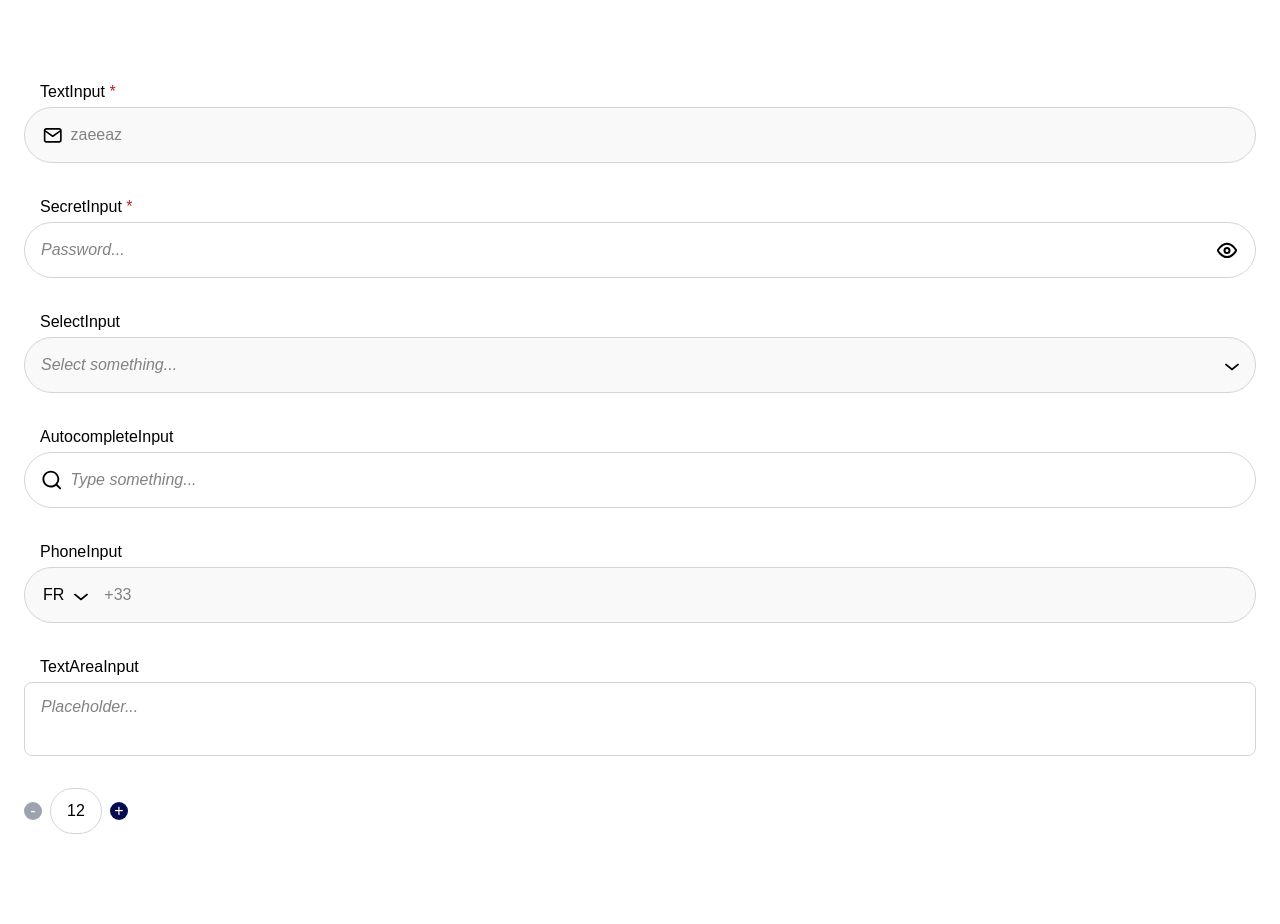
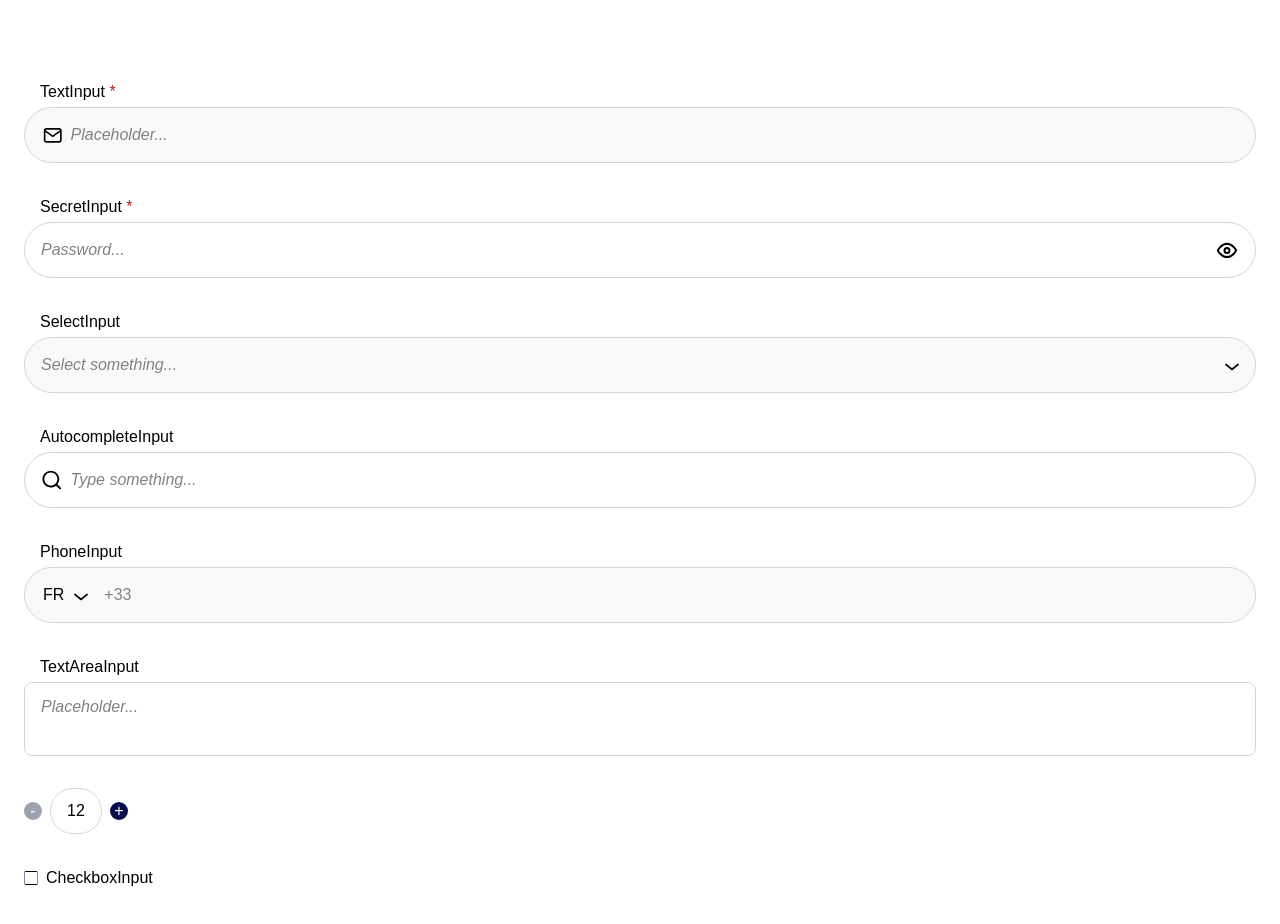
Before and after one commit to Alexandre-Fernandez/vue-inputs, a Vue app: page / in a window 1280 px wide. Shown: the top 924 px of the page. Built offline with nearby package versions, Linux system fonts and the light colour scheme.

Commit message:
added checkbox

```diff
--- a/src/App.vue
+++ b/src/App.vue
@@ -11,6 +11,7 @@ import PhoneInput from "./components/inputs/PhoneInput.vue"
 import prefixes from "./assets/prefixes.json"
 import TextAreaInput from "./components/inputs/TextAreaInput.vue"
 import CounterInput from "./components/inputs/CounterInput.vue"
+import CheckboxInput from "./components/inputs/CheckboxInput.vue"
 
 // bg-[#282828]
 export default defineComponent({
@@ -25,16 +26,18 @@ export default defineComponent({
 		PhoneInput,
 		TextAreaInput,
 		CounterInput,
+		CheckboxInput,
 	},
 	setup() {
 		const isOpen = ref(true)
-		const textInputModel = ref("zaeeaz")
+		const textInputModel = ref("")
 		const secretInputModel = ref("")
 		const selectInputModel = ref("")
 		const autocompleteInputModel = ref("")
 		const phoneInputModel = ref("")
 		const textAreaInputModel = ref("")
 		const counterInputModel = ref("")
+		const checkboxInputModel = ref(false)
 
 		return {
 			isOpen,
@@ -46,6 +49,7 @@ export default defineComponent({
 			prefixes,
 			textAreaInputModel,
 			counterInputModel,
+			checkboxInputModel,
 		}
 	},
 })
@@ -108,6 +112,7 @@ export default defineComponent({
 			v-model="counterInputModel"
 			:min-value="12"
 		/>
+		<CheckboxInput v-model="checkboxInputModel" label="CheckboxInput" />
 	</form>
 </template>
 
--- /dev/null
+++ b/src/components/inputs/CheckboxInput.vue
@@ -0,0 +1,55 @@
+<script lang="ts">
+import { computed, defineComponent, ref } from "vue"
+import useUniqueId from "@/composables/useUniqueId"
+import props from "./props"
+
+export default defineComponent({
+	props: {
+		...props,
+		modelValue: Boolean,
+	},
+	setup(props, { emit }) {
+		const id = useUniqueId()
+		const toggle = () => {
+			if (!props.disabled) emit("update:modelValue", !props.modelValue)
+		}
+
+		const border = "after:border after:border-x-primary-50"
+		const boxStyle = computed(() => {
+			if (props.disabled) return `after:bg-neutral-0 ${border}`
+			if (!props.modelValue) return `after:bg-white ${border}`
+			return "after:bg-primary-100 after:bg-checked after:bg-center after:bg-contain"
+		})
+
+		return { id, boxStyle, toggle }
+	},
+})
+</script>
+
+<template>
+	<div :class="['flex items-center w-min']">
+		<div
+			:class="[
+				'w-3.5 h-3.5 rounded-sm flex items-center justify-center relative',
+				'after:absolute after:w-3.5 after:h-3.5 after:rounded-sm ',
+				disabled ? '' : 'cursor-pointer',
+				boxStyle,
+			]"
+			@click="toggle"
+		>
+			<input
+				type="checkbox"
+				class="opacity-5"
+				:id="id"
+				:value="modelValue"
+				:disabled="disabled"
+			/>
+		</div>
+		<label
+			:class="['pl-2 select-none', disabled ? '' : 'cursor-pointer']"
+			:for="id"
+		>
+			{{ label }}
+		</label>
+	</div>
+</template>
--- a/tailwind.config.js
+++ b/tailwind.config.js
@@ -65,8 +65,7 @@ module.exports = {
 			},
 			backgroundImage: {
 				"check-box": "url('@/assets/img/icons/checkbox.svg')",
-				"check-box-checked":
-					"url('@/assets/img/icons/checkbox-checked.svg')",
+				checked: "url('@/assets/icons/checked.svg')",
 				"purple-radiant": "url('@/assets/img/background.png')",
 			},
 		},
```
Also changed, not shown: src/assets/icons/checked.svg (added).
